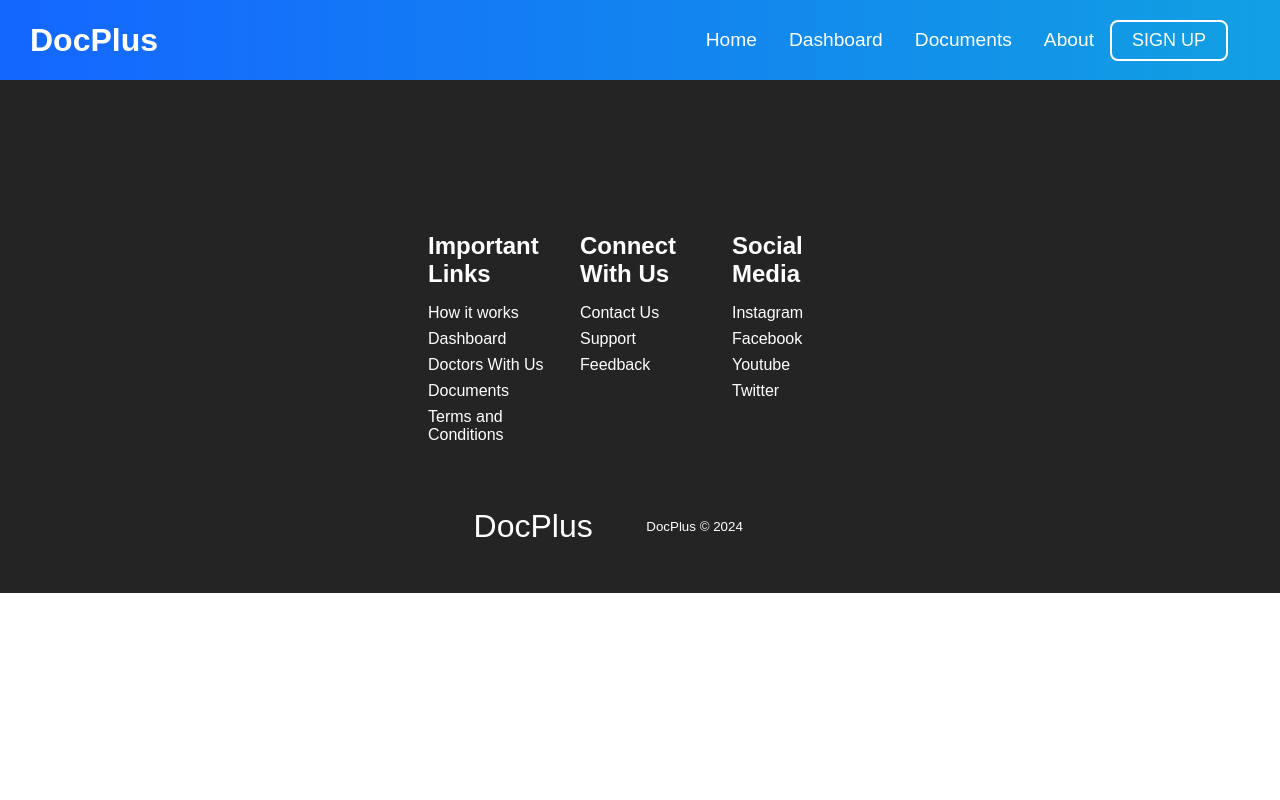
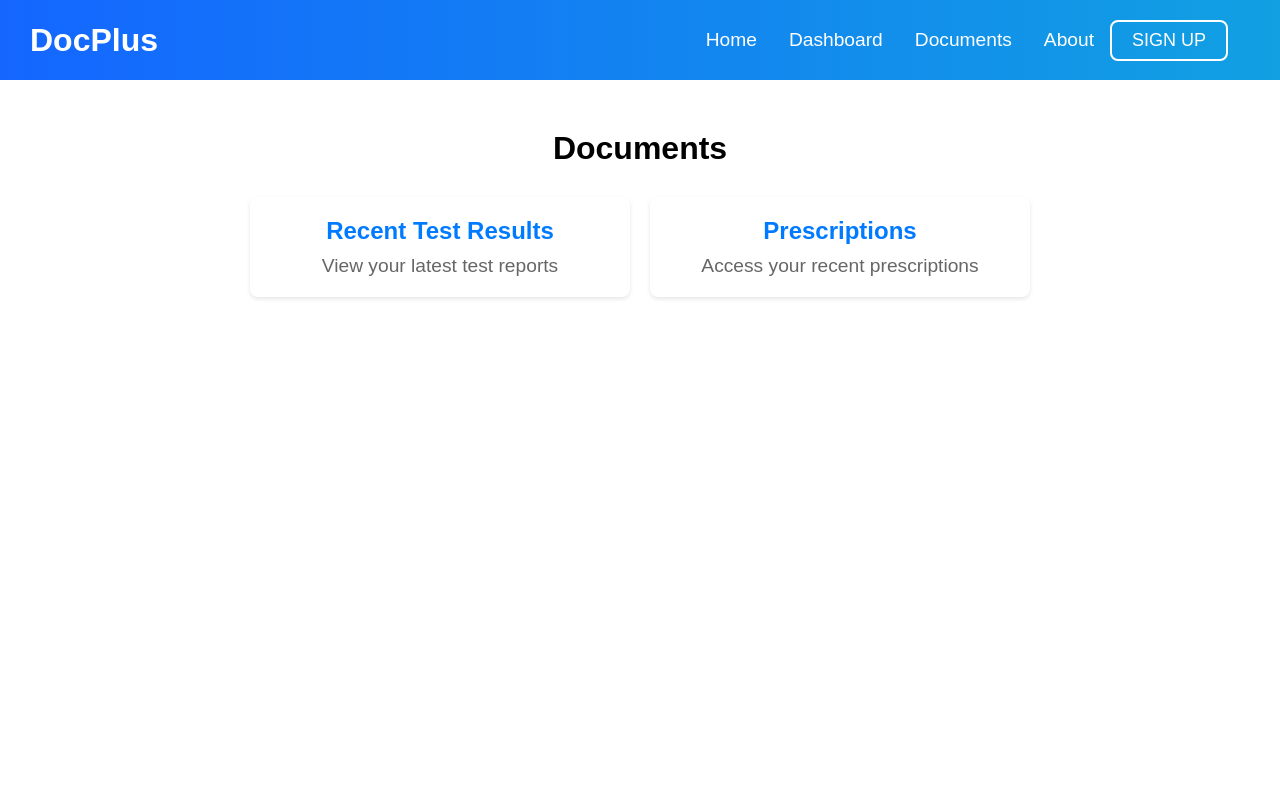
Before and after one commit to KILLERTIAN/Doc-Plus, a React (Create React App) app in the folder client/: page /documents in a window 1280 px wide. Shown: the top 800 px of the page. Built offline with nearby package versions, Linux system fonts and the light colour scheme; no server answers.

Commit message:
Basic Document Page

```diff
--- a/client/src/App.js
+++ b/client/src/App.js
@@ -10,6 +10,7 @@ import Createpatient from './components/Createpatient';
 import Login from './pages/Login';
 import Createdoctor from './components/Createdoctor';
 import DoctorDashboard from './pages/Doctordashboard';
+import Documents from './pages/Documents';
 function App() {
   return (
     <Router>
@@ -22,6 +23,7 @@ function App() {
           <Route path='/about' element={<About/>}/>
           <Route path="/create-patient" element={<Createpatient/>} />
           <Route path="/create-doctor" element={<Createdoctor/>} />
+          <Route path="/documents" element={<Documents/>} />
           <Route path='/sign-up' element={<Signup/>}/>
           <Route path='/login' element={<Login/>}/>
         </Routes>
--- a/client/src/pages/Documents.css
+++ b/client/src/pages/Documents.css
@@ -0,0 +1,62 @@
+.documents-container {
+    display: flex;
+    flex-direction: column;
+    align-items: center;
+    padding: 50px;
+    height: 90vh;
+  }
+
+  .document-options {
+    display: flex;
+    justify-content: space-around;
+    width: 100%;
+    max-width: 800px;
+    margin-top: 30px;
+  }
+
+  .document-option {
+    flex: 1;
+    margin: 0 10px;
+  }
+
+  .option-card {
+    background-color: #fff;
+    border-radius: 8px;
+    box-shadow: 0 2px 4px rgba(0, 0, 0, 0.1);
+    padding: 20px;
+    text-align: center;
+    transition: transform 0.3s ease;
+    cursor: pointer;
+  }
+
+  .option-card:hover {
+    transform: translateY(-5px);
+    box-shadow: 0 4px 8px rgba(0, 0, 0, 0.2);
+  }
+
+  .option-card h2 {
+    color: #007bff;
+    font-size: 1.5rem;
+  }
+
+  .option-card p {
+    color: #666;
+    margin-top: 10px;
+    font-size: 1.2rem;
+  }
+
+  .image-section {
+    margin-top: 20px;
+  }
+
+  .images-container {
+    display: flex;
+    justify-content: center;
+    gap: 20px;
+  }
+
+  .images-container img {
+    max-width: 200px;
+    border-radius: 8px;
+    box-shadow: 0 2px 4px rgba(0, 0, 0, 0.1);
+  }
--- a/client/src/pages/Documents.js
+++ b/client/src/pages/Documents.js
@@ -1,9 +1,67 @@
-import React from 'react'
+import React, { useState } from 'react';
+import './Documents.css';
 
-function Documents() {
+const Documents = () => {
+  const [showTestResults, setShowTestResults] = useState(false);
+  const [showPrescriptions, setShowPrescriptions] = useState(false);
+
+  const toggleTestResults = () => {
+    setShowTestResults(!showTestResults);
+    if (showPrescriptions) {
+      setShowPrescriptions(false);
+    }
+  };
+
+  const togglePrescriptions = () => {
+    setShowPrescriptions(!showPrescriptions);
+    if (showTestResults) {
+      setShowTestResults(false);
+    }
+  };
+
   return (
-    <div>Documents</div>
-  )
-}
+    <div className="documents-container">
+      <h1>Documents</h1>
+      <div className="document-options">
+        <div className="document-option" onClick={toggleTestResults}>
+          <div className="option-card">
+            <h2>Recent Test Results</h2>
+            <p>View your latest test reports</p>
+          </div>
+          {showTestResults && (
+          <div className="image-section">
+            <h3>Test Result Images</h3>
+            <div className="images-container">
+              {/* Display test result images here from public folder */}
+              <img src="/images/test-result-1.jpg" alt="Test Result 1" />
+              <img src="/images/test-result-2.jpg" alt="Test Result 2" />
+              {/* Add more images as needed */}
+            </div>
+          </div>
+        )}
+        </div>
 
-export default Documents
+        <div className="document-option" onClick={togglePrescriptions}>
+          <div className="option-card">
+            <h2>Prescriptions</h2>
+            <p>Access your recent prescriptions</p>
+          </div>
+          {showPrescriptions && (
+          <div className="image-section">
+            <h3>Prescription Images</h3>
+            <div className="images-container">
+              {/* Display prescription images here from public folder */}
+              <img src="/images/prescription-1.jpg" alt="Prescription 1" />
+              <img src="/images/prescription-2.jpg" alt="Prescription 2" />
+              {/* Add more images as needed */}
+            </div>
+          </div>
+        )}
+        </div>
+
+      </div>
+    </div>
+  );
+};
+
+export default Documents;
```
